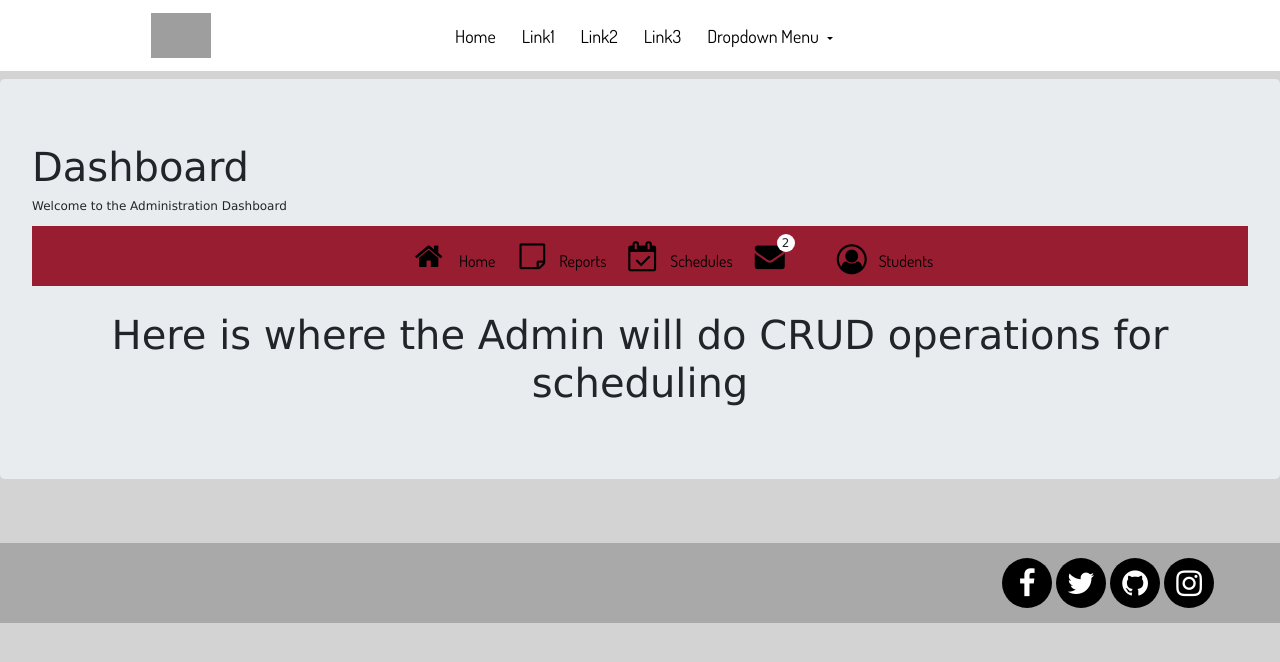
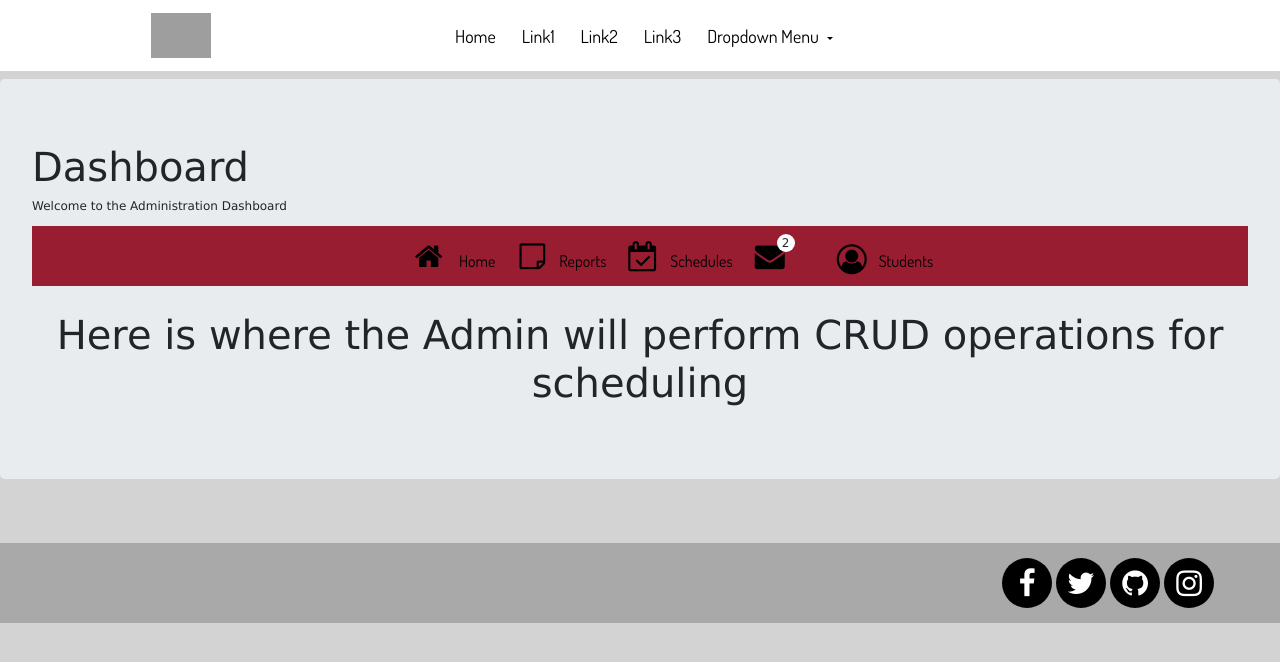
Before and after one commit to yduke926/final-project, a React (Create React App) app in the folder client/: page /schedules in a window 1280 px wide. Shown: the top 662 px of the page. Built offline with nearby package versions, Linux system fonts and the light colour scheme; grey boxes are pictures that could not be loaded.

Commit message:
student and admin dashboard and associated screen routes

```diff
--- a/client/src/models/student.js
+++ /dev/null
@@ -1,6 +0,0 @@
-/*let express = require('express');
-let mongoose = require('mongoose');
-let router = express.Router();
-let Studentdash = mongoose.model('Studentdash');
-
-*/
--- a/client/src/screens/report.js
+++ b/client/src/screens/report.js
@@ -16,7 +16,7 @@ class Report extends Component {
                         <a href="/help"><i className="fa fa-question-circle" aria-hidden="true"></i>Help</a>
                     </nav>
                 </div>
-                <h1>Here is we will build the report page</h1>
+                <h1>Here is we will build the reports page</h1>
            </div>
         )
     };
--- a/client/src/screens/schedule.js
+++ b/client/src/screens/schedule.js
@@ -16,7 +16,7 @@ class Schedule extends Component {
                         <a href="/help"><i className="fa fa-question-circle" aria-hidden="true"></i>Help</a>
                     </nav>
                 </div>
-                <h1>Here is we will build the Schedule page</h1>
+                <h1>Here is we will build the student's schedule page</h1>
            </div>
 
         )
--- a/client/src/screens/schedules.js
+++ b/client/src/screens/schedules.js
@@ -19,7 +19,7 @@ class Schedules extends Component {
                     </nav>
                 </div>
                 <div>
-                <h1>Here is where the Admin will do CRUD operations for scheduling</h1>
+                <h1>Here is where the Admin will perform CRUD operations for scheduling</h1>
             </div>
             </div>
 
--- a/client/src/student.css
+++ b/client/src/student.css
@@ -12,7 +12,6 @@ body {
     margin-bottom:25px;
     padding-right: 200px;
     background: #981D31;
-
 
 }
 a{
```
Also changed, not shown: client/src/screens/help.js (line endings or trailing spaces), client/src/screens/messages.js (line endings or trailing spaces), client/src/screens/reports.js (line endings or trailing spaces), client/src/screens/students.js (line endings or trailing spaces).
